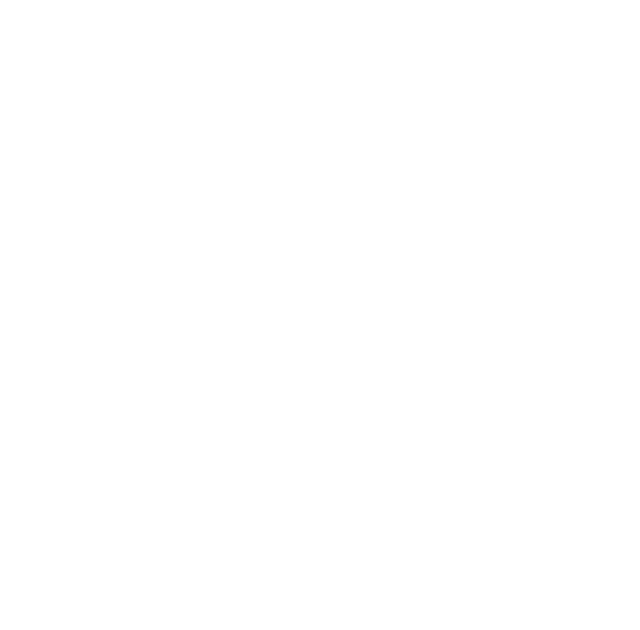
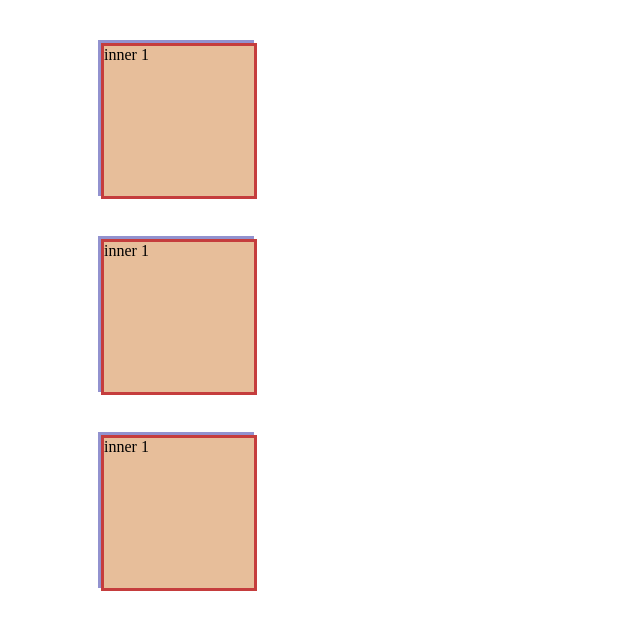
Before and after one commit to ummesalma303/animation, a plain HTML site: page animation-1/index.html in a window 1280 px wide. Shown: the whole page, without its empty margins (0-640 px from the left). Drawn offline with Linux system fonts and the light colour scheme.

Commit message:
Added one  animation

```diff
--- a/animation-1/index.html
+++ b/animation-1/index.html
@@ -3,9 +3,45 @@
 <head>
     <meta charset="UTF-8">
     <meta name="viewport" content="width=device-width, initial-scale=1.0">
+    <style>
+        .container,.inner{
+            width: 150px;
+            height: 150px;
+        }
+        .container{
+            margin: 40px 90px;
+            background-color: aqua;
+            border: 3px solid rgb(146, 146, 207);
+        }
+        .inner{
+            background-color: rgb(231, 190, 154);
+            border: 3px solid rgb(197, 61, 61);
+            /* transform: scale(0.25,0.9); */
+            /* transform:scale(0.8) rotate(45deg); */
+            /* transform: translateX(30px) translateY(30px); */
+            transition: all 1s;
+        }
+        .inner:hover{
+            transform:scale(0.8) rotate(45deg) translateX(190px) translateY(-100px);
+        }
+    </style>
     <title>animation-1</title>
 </head>
 <body>
-
+    <div class="container">
+        <div class="inner">inner 1</div>
+        <!-- <div class="inner">inner 2</div>
+        <div class="inner">inner 3</div> -->
+    </div>
+    <div class="container">
+        <div class="inner">inner 1</div>
+        <!-- <div class="inner">inner 2</div>
+        <div class="inner">inner 3</div> -->
+    </div>
+    <div class="container">
+        <div class="inner">inner 1</div>
+        <!-- <div class="inner">inner 2</div>
+        <div class="inner">inner 3</div> -->
+    </div>
 </body>
 </html>
```
